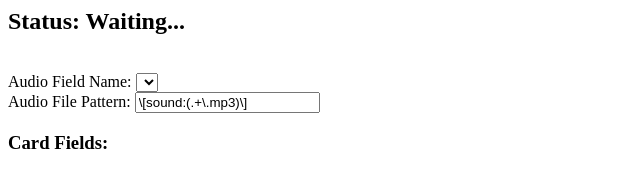
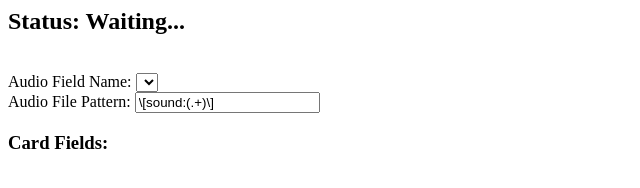
Before and after one commit to genericdave/anki-audio-lab, a website: page docs/index.html in a window 1280 px wide. Shown: the full height of the page, 0-640 px from the left. Drawn offline with Linux system fonts and the light colour scheme.

Commit message:
shorter regex

```diff
--- a/docs/index.html
+++ b/docs/index.html
@@ -1 +1 @@
-<html><head><title>Anki Audio Review</title><script type="module" src="index.8cba5b5a.js"></script></head><body> <div> <h2>Status: <span id="status">Waiting...</span></h2> <div id="waveform"></div> <br> <label for="field-name-select">Audio Field Name:</label> <select id="field-name-select"></select> <br> <label for="regex-pattern-input">Audio File Pattern:</label> <input type="text" id="regex-pattern-input" placeholder="Enter regex pattern" value="\[sound:(.+\.mp3)\]"> <br> <h3>Card Fields:</h3> <pre><div id="card-fields"></div></pre> </div> </body></html>
+<html><head><title>Anki Audio Review</title><script type="module" src="index.8cba5b5a.js"></script></head><body> <div> <h2>Status: <span id="status">Waiting...</span></h2> <div id="waveform"></div> <br> <label for="field-name-select">Audio Field Name:</label> <select id="field-name-select"></select> <br> <label for="regex-pattern-input">Audio File Pattern:</label> <input type="text" id="regex-pattern-input" placeholder="Enter regex pattern" value="\[sound:(.+)\]"> <br> <h3>Card Fields:</h3> <pre><div id="card-fields"></div></pre> </div> </body></html>
```
